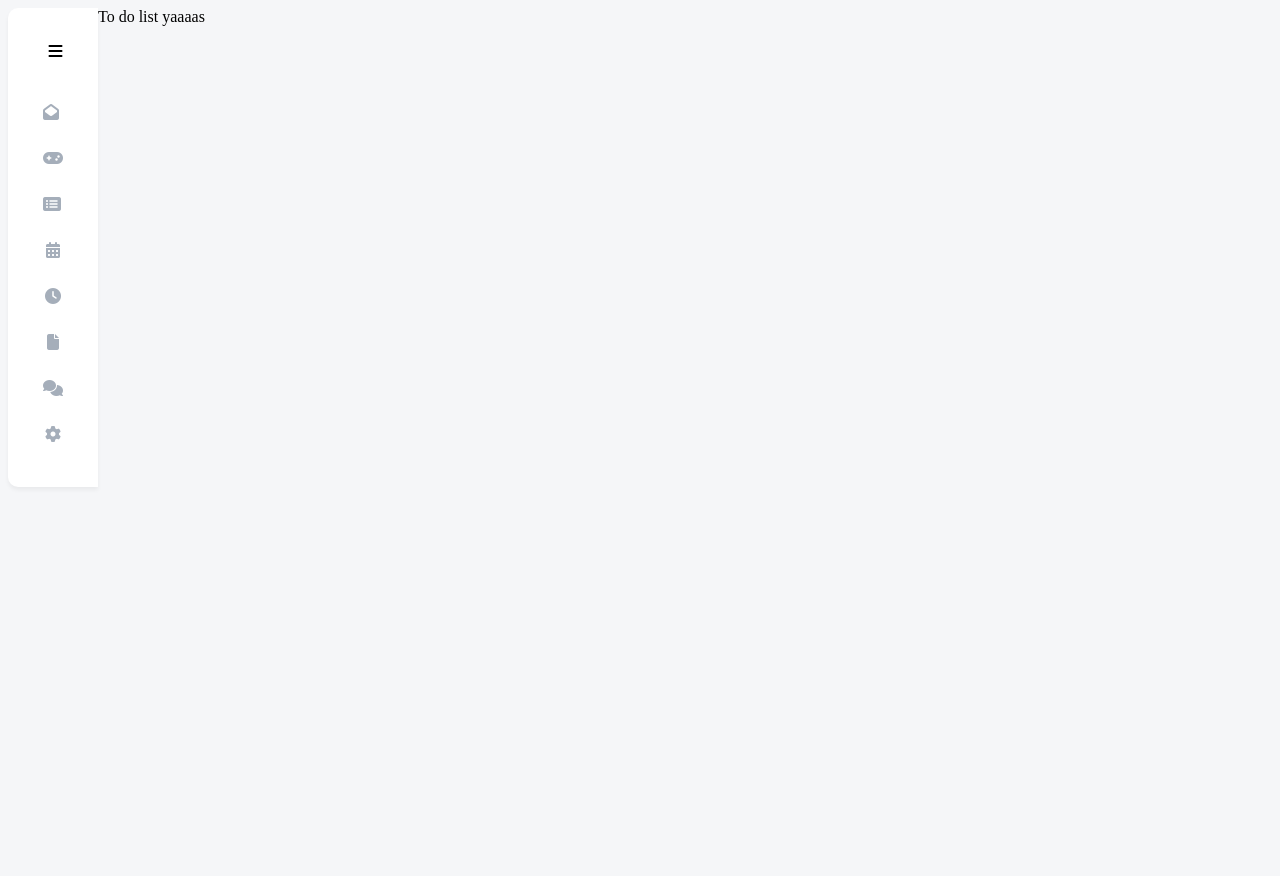
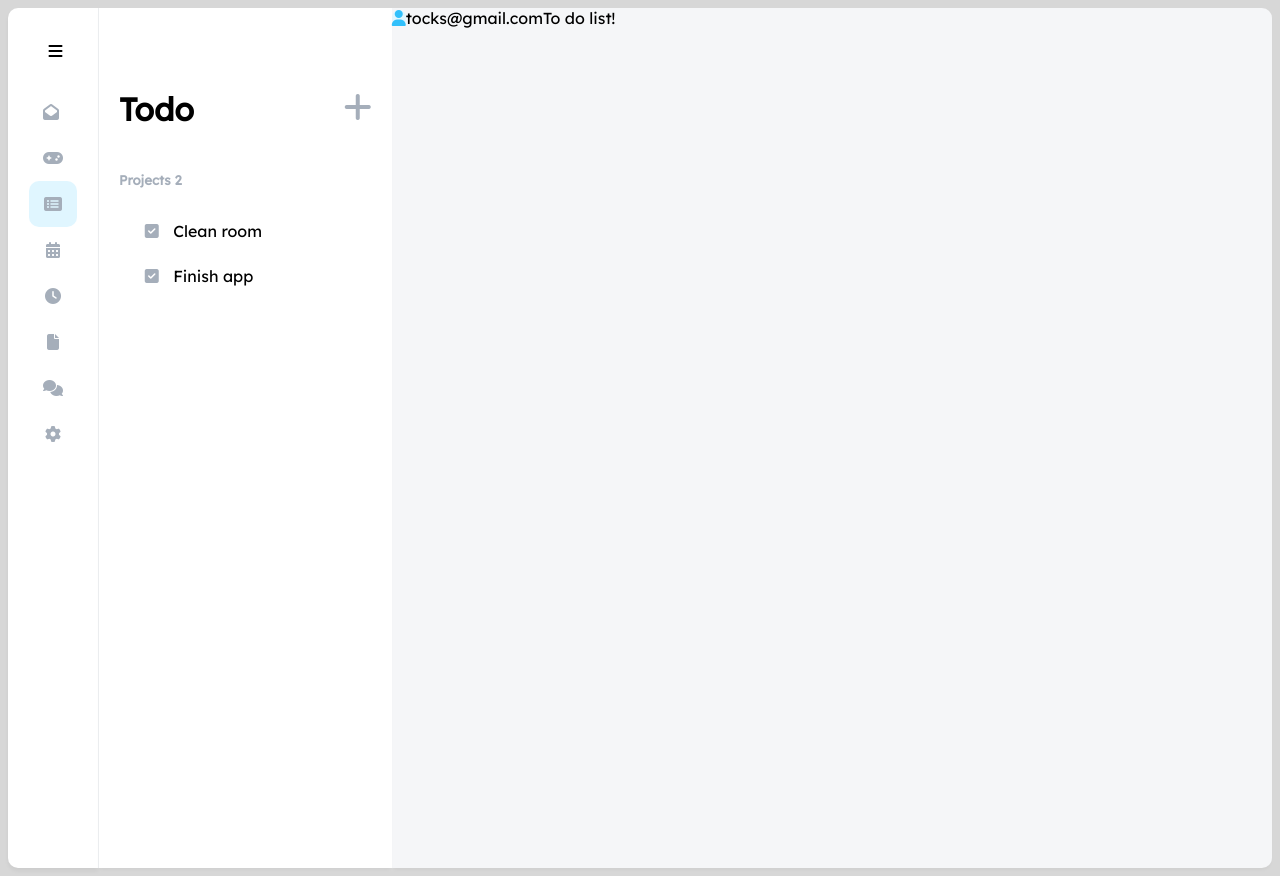
Before and after one commit to josephpcoyne/mana, a Vue app: page /todo in a window 1280 px wide. Before the commit the page ends 800 px from the top, so only its background shows below. Built offline with nearby package versions, Linux system fonts and the light colour scheme.

Commit message:
adds todo sidepanel and main panel

```diff
--- a/public/css/style.css
+++ b/public/css/style.css
@@ -1,5 +1,8 @@
+* {
+  font-family: "Lexend Deca", sans-serif;
+}
 body {
-  background-color: #f5f6f8;
+  background-color: #97979762;
 }
 
 .card {
--- a/src/App.vue
+++ b/src/App.vue
@@ -6,13 +6,15 @@
 </template>
 
 <style>
+
 </style>
+
 <script>
 import Sidebar from '@/components/Sidebar.vue';
 
 export default {
   components: {
-    Sidebar
+    Sidebar,
   },
 }
 </script>
--- a/src/components/Sidebar.vue
+++ b/src/components/Sidebar.vue
@@ -43,6 +43,7 @@
   box-shadow: 0 3px 4px 0 rgba(0, 0, 0, 0.05);
   margin: 0 auto;
   padding: 30px 20px;
+  height: 800px;
   /* padding: 15px, 20px; */
 }
 
@@ -62,6 +63,7 @@ i::before {
   color:  #32c0fb;
 }
 .selected {
+  margin: 0 auto;
   color: #32c0fb;
   background-color: #e0f6ff;
   border-radius: 10px;
--- /dev/null
+++ b/src/components/TodoPrimaryPanel.vue
@@ -0,0 +1,27 @@
+<template>
+  <div class="main">
+    <TopBar />
+    To do list!
+  </div>
+</template>
+
+<script>
+import TopBar from '@/components/TopBar.vue';
+  export default {
+    components: {
+      TopBar,
+    },
+
+  }
+</script>
+
+<style scoped>
+.main {
+  display: flex;
+  background-color: #f5f6f8;
+  height: 860px;
+  box-shadow: 0 3px 4px -2px rgba(0, 0, 0, 0.05);
+  border-radius: 0 10px 10px 0;
+
+}
+</style>
--- /dev/null
+++ b/src/components/TodoSidePanel.vue
@@ -0,0 +1,122 @@
+<template>
+  <div class="content">
+    <h1 class="title">{{pageTitle}}<i class="fas fa-plus add-project"></i></h1>
+
+    <h5 class="subtitle">Projects {{projects.length}}</h5>
+    <ul class="items">
+      <li class="item" v-for="project in projects" :class="{active:project.id == selected}" @click="selected = project.id">
+        <i class="fas fa-check-square"></i>
+        {{project.title}} <i class="fas fa-ellipsis-h options" v-if="selected == project.id"></i>
+        <br />
+        <!-- <span class="task-count">{{project.tasks}} tasks</span> -->
+      </li>
+    </ul>
+  </div>
+</template>
+
+<script>
+  export default {
+    props: {
+      pageTitle: {
+        type: String,
+      },
+    },
+    data() {
+      return {
+        selected: undefined,
+        active_el: 0,
+        projects: [
+          {
+            id: 0,
+            title: "Clean room",
+            tasks: 3
+          },
+          {
+            id: 1,
+            title: "Finish app",
+            tasks: 12
+          },
+        ]
+      }
+    },
+    methods:{
+      activate:function(el){
+        this.active_el = el;
+      }
+    },
+  }
+</script>
+
+<style scoped>
+.content {
+  display: flex;
+  flex-direction: column;
+  float: left;
+  border-style: solid;
+  border-color: #a5aeba3a;
+  border-width: 1px;
+  border-right: 1px;
+  border-top: 1px;
+  border-bottom: 1px;
+  background-color: white;
+  box-shadow: 0 3px 4px -2px rgba(0, 0, 0, 0.05);
+  margin: 0 auto;
+  padding: 30px 20px;
+  width: 20%;
+  height: 800px;
+}
+.title {
+  margin-top: 20%;
+}
+.subtitle {
+  color: #a5aeba
+}
+.items {
+  list-style-type: none;
+  margin-left: -10%;
+  margin-top: -1%;
+
+}
+.item {
+  padding: 5px 0px 20px 1px;
+  height: 20px;
+  max-width: 240px;
+}
+li i {
+  color: #a5aeba;
+  padding: 10px;
+}
+.task-count {
+  font-size: 14px;
+  color: #a5aeba;
+  margin-left: 15%;
+}
+.active {
+  color: #32c0fb;
+  background-color: #e0f6ff;
+  border-radius: 40px;
+
+  /* animation: createBox .25s; */
+}
+.options {
+  margin-right: 4%;
+  float: right;
+}
+.add-project {
+  float: right;
+  margin-top: 1%;
+  color: #a5aeba;
+}
+.add-project:hover {
+  color: #32c0fb;
+
+}
+/* @keyframes createBox {
+  from {
+    transform: scale(0);
+  }
+  to {
+    transform: scale(1);
+  }
+} */
+</style>
--- /dev/null
+++ b/src/components/TopBar.vue
@@ -0,0 +1,20 @@
+<template>
+  <div class="topbar">
+    <i class="fas fa-user user-icon"></i>
+    <span>tocks@gmail.com</span>
+  </div>
+</template>
+
+<script>
+  export default {
+
+  }
+</script>
+
+<style scoped>
+.user-icon {
+  color: #32c0fb;
+  background-color: #e0f6ff;
+  border-radius: 10px;
+}
+</style>
--- a/src/router.js
+++ b/src/router.js
@@ -8,6 +8,7 @@ Vue.use(Router);
 
 export default new Router({
   mode: "history",
+  linkActiveClass: "selected",
   routes: [
     {
       path: "/",
@@ -22,11 +23,7 @@ export default new Router({
     {
       path: "/todo",
       name: "todo",
-      // route level code-splitting
-      // this generates a separate chunk (about.[hash].js) for this route
-      // which is lazy-loaded when the route is visited.
-      component: () =>
-        import(/* webpackChunkName: "about" */ "./views/Todo.vue")
+      component: Todo
     }
   ]
 });
--- a/src/views/Todo.vue
+++ b/src/views/Todo.vue
@@ -1,12 +1,23 @@
 <template>
   <div>
-To do list yaaaas
+    <TodoSidePanel :pageTitle="pageTitle"/>
+    <TodoPrimaryPanel />
   </div>
 </template>
 
 <script>
+import TodoSidePanel from '@/components/TodoSidePanel.vue';
+import TodoPrimaryPanel from '@/components/TodoPrimaryPanel.vue';
   export default {
-
+    components: {
+      TodoSidePanel,
+      TodoPrimaryPanel
+    },
+    data() {
+      return {
+        pageTitle: "Todo"
+      }
+    },
   }
 </script>
 
```
